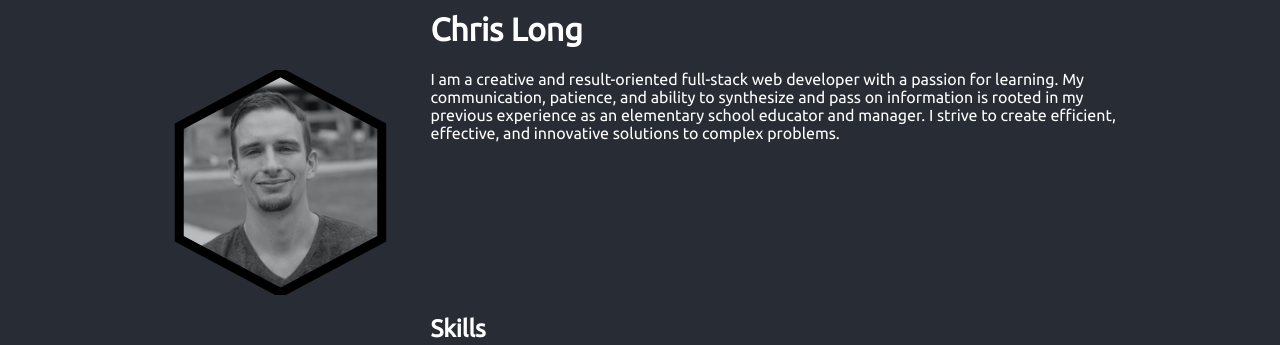
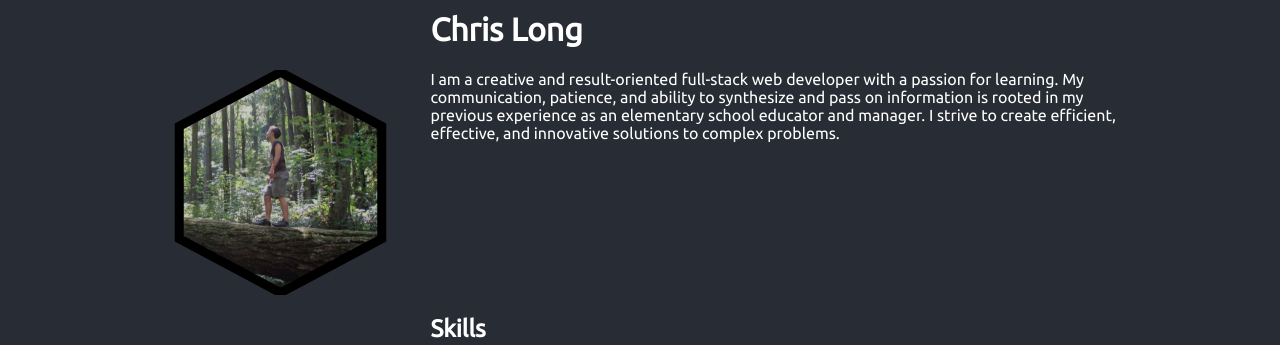
Before and after one commit to aventine-hub/CLPortfolio, a React (Create React App) app: page / in a window 1280 px wide. Shown: the part 171-516 px from the top of the page. Built offline with nearby package versions, Linux system fonts and the light colour scheme.

Commit message:
New Image

```diff
--- a/src/AboutPage/AboutPage.jsx
+++ b/src/AboutPage/AboutPage.jsx
@@ -1,6 +1,5 @@
 import React, { Component } from 'react';
 import './AboutPage.css';
-//import forest from './images/forest copy.jpg'
 // import bootstrap from './images/bootstrap-2.png';
 // import css from './images/css-2.png';
 // import django from './images/django-2.png';
@@ -18,14 +17,13 @@ class AboutPage extends Component {
     render() {
         return (
             <div className="about">
-                {/* <img src={forest} /> */}
                 <svg viewBox="0 0 100 100" version="1.1" xmlns="http://www.w3.org/2000/svg">
                     <defs>
-                        <pattern id="img" patternUnits="userSpaceOnUse" width="100" height="100">
-                            <image href="chris_photo.png" x="-25" width="150" height="100" />
+                        <pattern id="img2" patternUnits="userSpaceOnUse" width="100" height="100">
+                            <image href="forest copy.jpg" x="-25" width="150" height="100" />
                         </pattern>
                     </defs>
-                    <polygon id="hex" points="50 1 95 25 95 75 50 99 5 75 5 25" fill="url(#img)" />
+                    <polygon id="hex" points="50 1 95 25 95 75 50 99 5 75 5 25" fill="url(#img2)" />
 
                 </svg>
                 <h1>Chris Long</h1>
```
Also changed, not shown: public/forest copy.jpg (added), src/AboutPage/images/forest copy.jpg (deleted).
